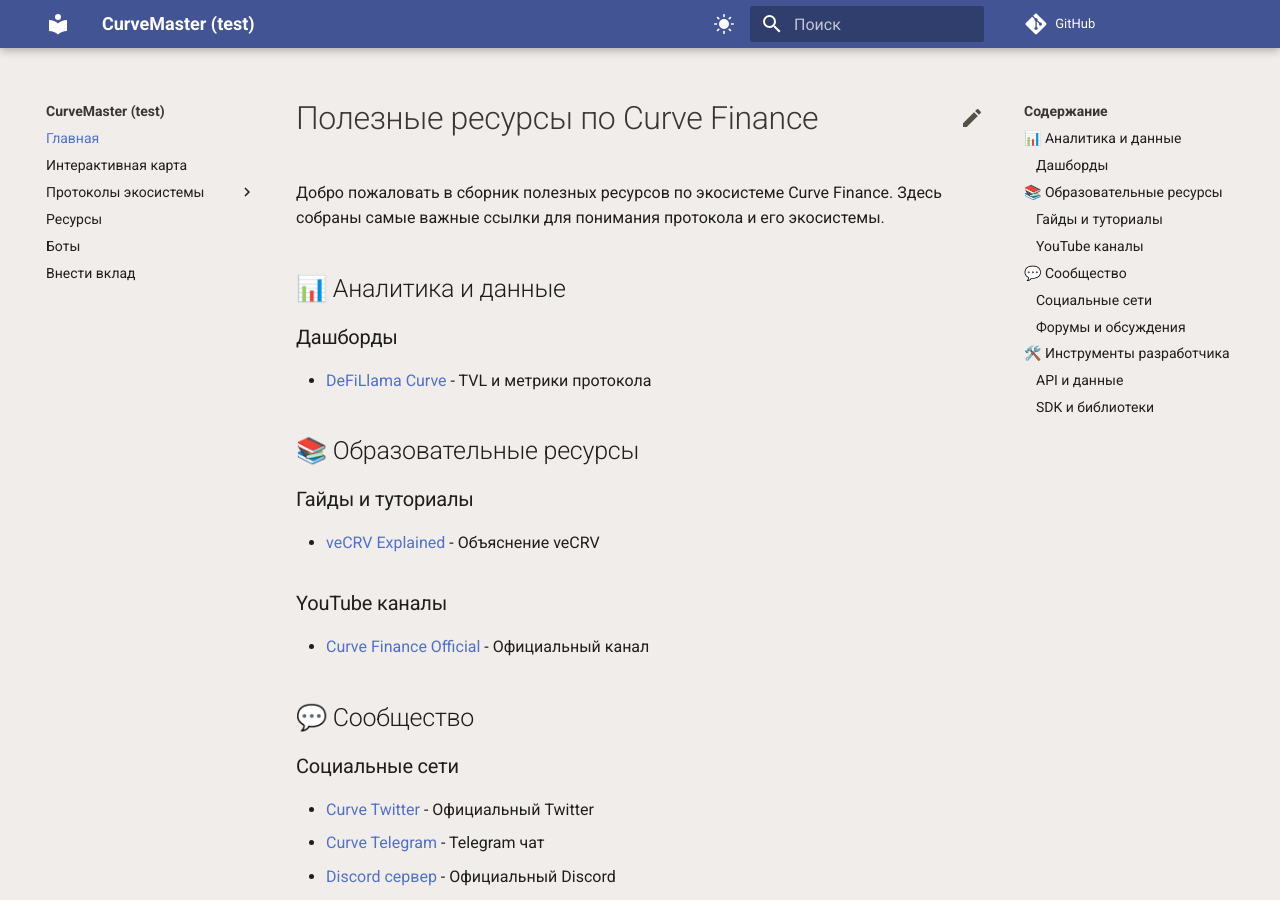
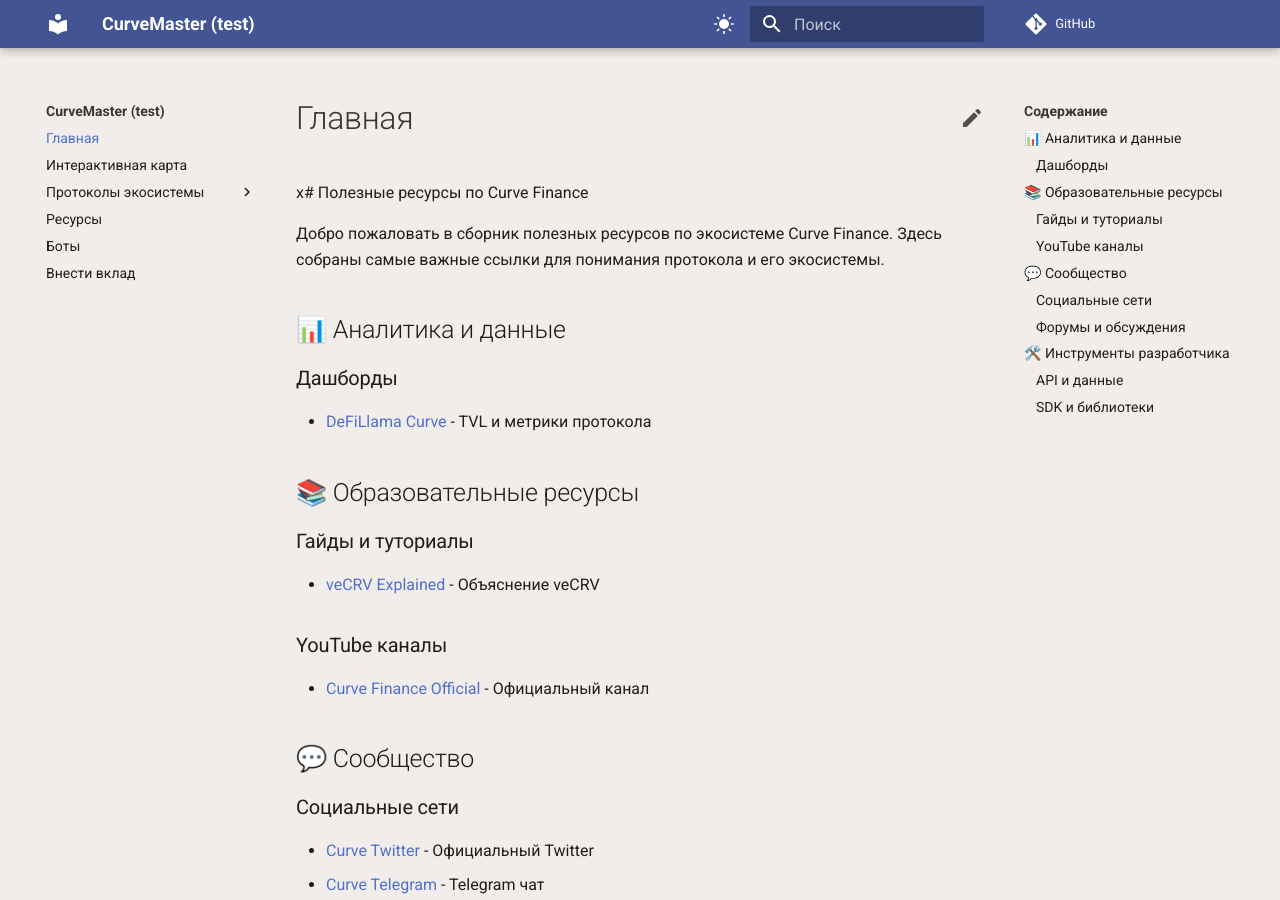
Before and after one commit to nikcrv/curvemaster, an MkDocs documentation site: the page built from docs/index.md, in a window 1280 px wide and 900 px high. Built offline with MkDocs 1.6.1 and Material for MkDocs 9.7.7, drawn with Linux system fonts in a browser that asks for light colours; a script that is not in the unit is left out; comment, search, counter and statistics services are not loaded.

```diff
--- a/docs/index.md
+++ b/docs/index.md
@@ -1,4 +1,4 @@
-# Полезные ресурсы по Curve Finance
+x# Полезные ресурсы по Curve Finance
 
 Добро пожаловать в сборник полезных ресурсов по экосистеме Curve Finance. Здесь собраны самые важные ссылки для понимания протокола и его экосистемы.
 
@@ -6,8 +6,6 @@
 
 ### Дашборды
 - [DeFiLlama Curve](https://defillama.com/protocol/curve-finance) - TVL и метрики протокола
-
-
 
 
 ## 📚 Образовательные ресурсы
```
